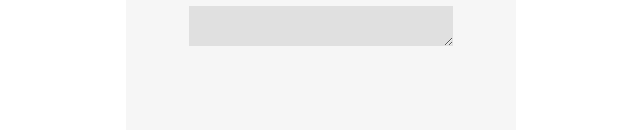
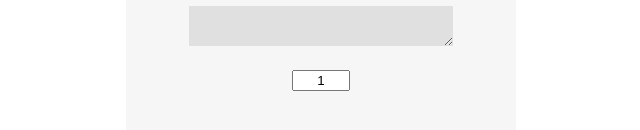
Before and after one commit to Dempaman/lab31, a React (Create React App) app: page / in a window 1280 px wide. Shown: the part 190-320 px from the top of the page, without its empty margins (319-959 px from the left). Built offline with nearby package versions, Linux system fonts and the light colour scheme.

Commit message:
shift number solved

```diff
--- a/src/Chiper.js
+++ b/src/Chiper.js
@@ -1,5 +1,6 @@
 import React from 'react';
 import './guess.css'
+import PropTypes from 'prop-types';
 
 
 class Chiper extends React.Component{
@@ -8,15 +9,29 @@ class Chiper extends React.Component{
 
     this.state={
       value: "",
-      cryptValue: ' '
+      cryptValue: ' ',
+      shift: 1
     }
     this.crypt = this.crypt.bind(this);
     this.updateString = this.updateString.bind(this);
+    this.updateShift = this.updateShift.bind(this);
+
   }
 
   updateString(event){
     this.setState({value: event.target.value });
-
+  }
+  updateShift(event){
+    const re = /^[0-9\b]+$/;
+     if (event.target.value == '' || re.test(event.target.value)) {
+       if(event.target.value <= 25){
+         this.setState({shift: event.target.value})
+       }else{
+         alert("Only number 1-25 is allowed");
+       }
+     }else{
+       alert("Only number 1-25 is allowed");
+     }
   }
 
   crypt(){
@@ -39,7 +54,7 @@ class Chiper extends React.Component{
         if(code === 90){
           c = String.fromCharCode(65)
         }else{
-          c = String.fromCharCode(code + 1)
+          c = String.fromCharCode(code + Number(this.state.shift))
         }
       }
 
@@ -50,7 +65,7 @@ class Chiper extends React.Component{
           c = String.fromCharCode(97)
           console.log("hej")
         }else{
-          c = String.fromCharCode(code + 1)
+          c = String.fromCharCode(code + Number(this.state.shift))
         }
       }
 
@@ -72,11 +87,21 @@ class Chiper extends React.Component{
         value={this.state.value}
 
        />
+       <input
+       className="inputShift"
+       value={this.state.shift}
+       onChange={this.updateShift}
+       type="text"
+       pattern="[0-9]*"
+
+        />
        <h1>{this.state.cryptValue}</h1>
        </div>
     )
   }
 }
 
-
+Chiper.propTypes = {
+  shift: PropTypes.number
+};
 export default Chiper;
--- a/src/guess.css
+++ b/src/guess.css
@@ -4,7 +4,10 @@
   margin: 0 auto;
   text-align: center;
 }
-
+.inputShift{
+  width: 50px;
+  text-align: center;
+}
 .inputStyle{
   width: 249px;
   border: none;
```
